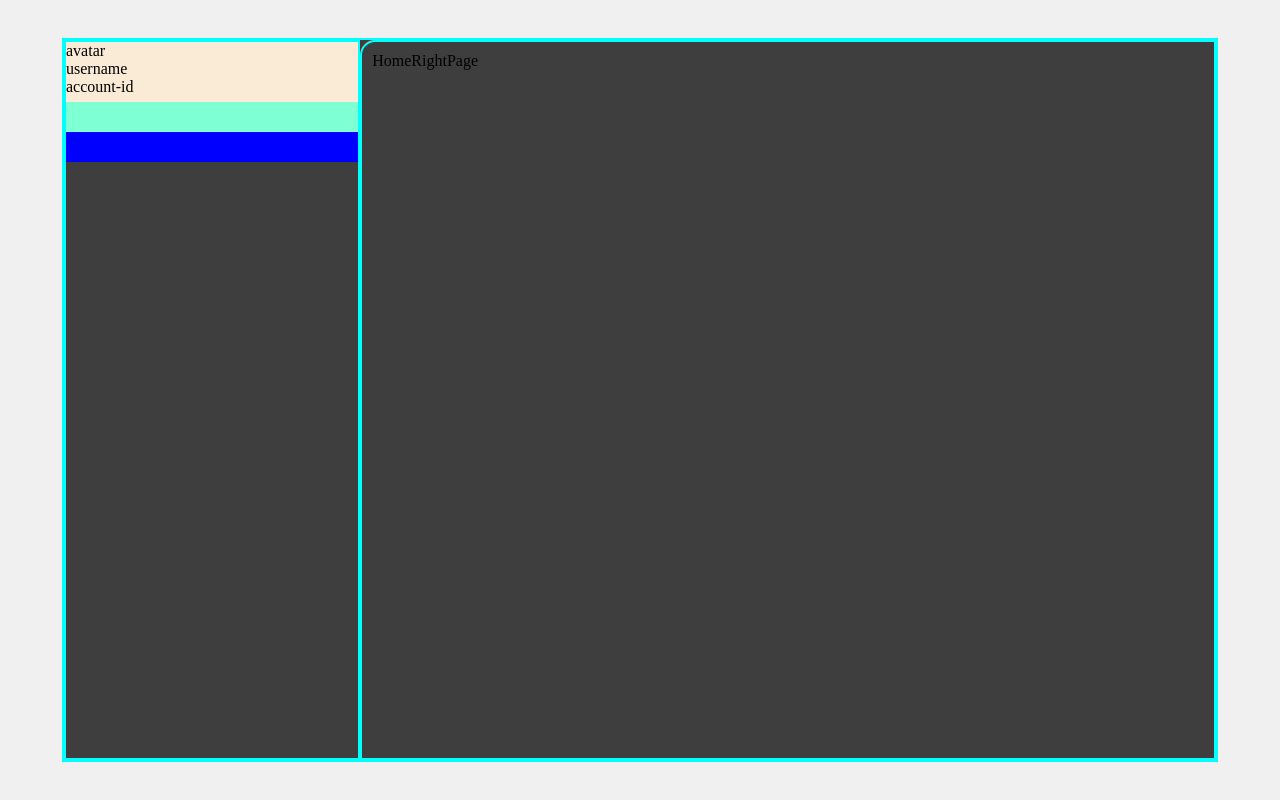
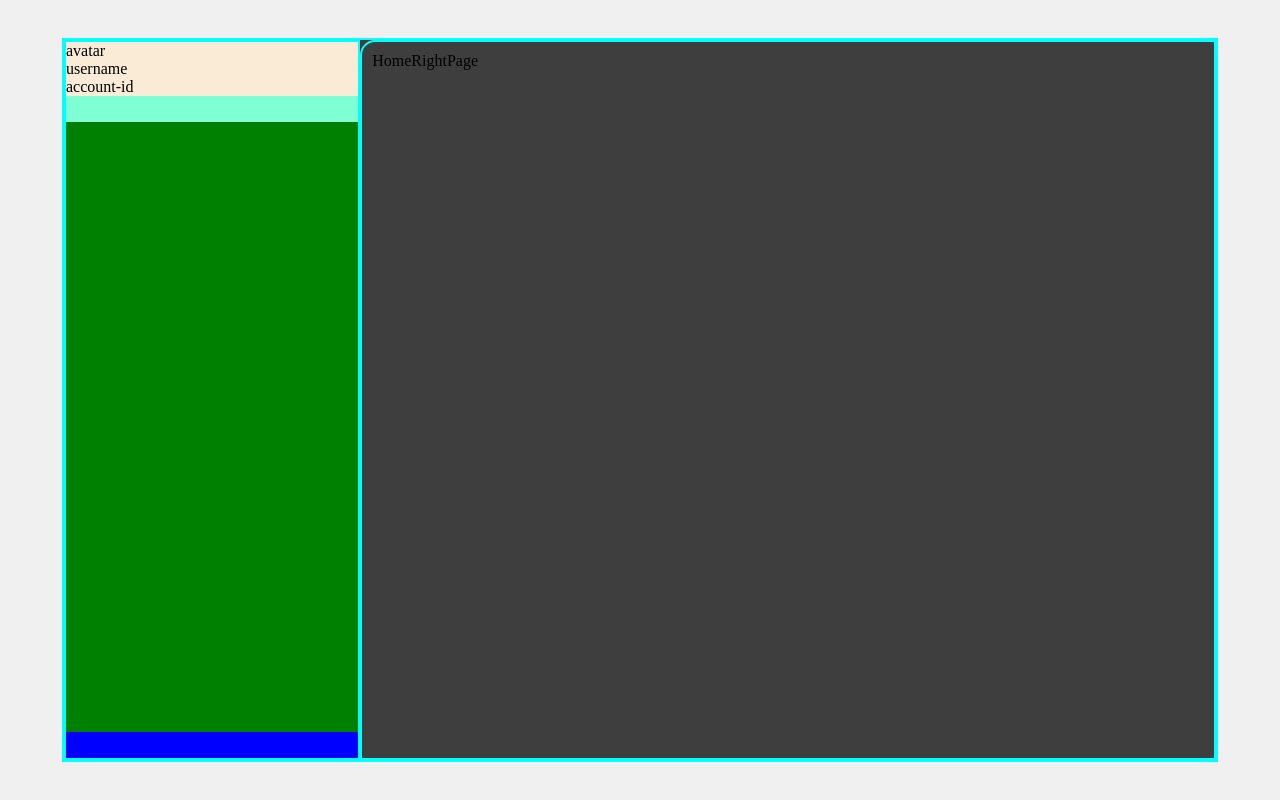
Before and after one commit to qingzhixing/qingzhixing-todo, a Vue app: page /#/ in a window 1280 px wide. Built offline with nearby package versions, Linux system fonts and the light colour scheme.

Commit message:
编写HomeLeftPage布局

```diff
--- a/src/components/AppPages/HomePage.vue
+++ b/src/components/AppPages/HomePage.vue
@@ -36,9 +36,9 @@ export default defineComponent({
 
     display: flex;
     flex-direction:row;
-    width: 90vw;
+    width: @appPageWidth;
     min-height: @minWindowHeight;
-    height:90vh;
+    height:@appPageHeight;
 
     #left{
         .debug();
@@ -47,7 +47,7 @@ export default defineComponent({
             max-width:@foldLeftWindowWidth;
         }
         @media screen and (max-width: @foldLeftWindowWidth){
-            width:0;
+            display:none;
         }
     }
     #space{
--- a/src/components/AppPages/HomePages/HomeLeftPage.vue
+++ b/src/components/AppPages/HomePages/HomeLeftPage.vue
@@ -22,26 +22,33 @@ export default {
 #home-left-page{
     display:flex;
     flex-direction:column;
+
+    height:100%;
+
+    @userInfoDisplayHeight:60px;
     #user-info-display{
         background-color: antiquewhite;
         width:100%;
-        height:60px;
+        height:@userInfoDisplayHeight;
     }
 
+    @searchHeight:30px;
     #search{
         background-color: aquamarine;
         width: 100%;
-        height:30px;
+        height:@searchHeight;
     }
 
     #menu{
-
+        flex:1fr;
+        height:100%;
+        background-color: green;
     }
 
+    @createBarHeight:30px;
     #create-bar{
-        align-self: flex-end;
         width: 100%;
-        height:30px;
+        height:@createBarHeight;
         background-color: blue;
     }
 }
--- a/src/components/AppPages/SettingsPage.vue
+++ b/src/components/AppPages/SettingsPage.vue
@@ -28,9 +28,10 @@ export default defineComponent({
 })
 </script>
 
-<style scoped>
+<style lang="less" scoped>
+@import url("~@/style/global.less");
 #settings-page{
-    width: 90vw;
-    height:90vh;
+    width: @appPageWidth;
+    height:@appPageHeight;
 }
 </style>
--- a/src/style/global.less
+++ b/src/style/global.less
@@ -1,5 +1,6 @@
 @minWindowHeight:400px;
-
+@appPageWidth:90vw;
+@appPageHeight:90vh;
 .debug{
   //background-color: aqua;
   border: 2px double aqua;
```
